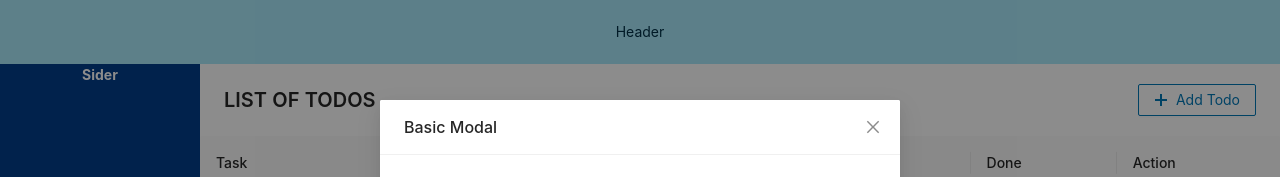
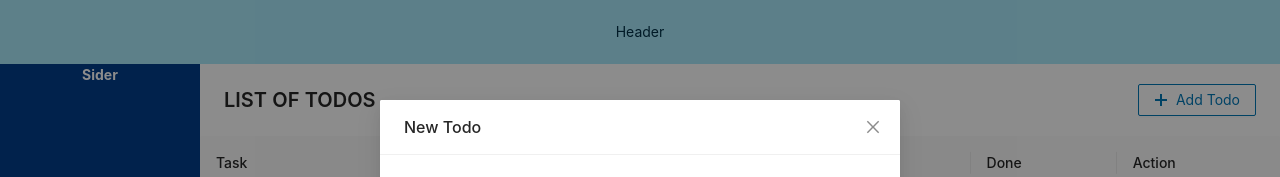
Before and after one commit to acalvom/react-redux-antd-app, a React (Create React App) app: page / in a window 1280 px wide. Both pictures are taken after a click on the button "Add Todo". Shown: the top 177 px of the page. Built offline with nearby package versions, Linux system fonts and the light colour scheme; data requests are answered from the project's data file.

Commit message:
Custom modal title #create-todo

```diff
--- a/src/components/AppContent/TodosHeader.jsx
+++ b/src/components/AppContent/TodosHeader.jsx
@@ -27,7 +27,7 @@ const TodosHeader = () => {
         }
       />
 
-      <Modal title="Basic Modal" visible={isModalVisible} onCancel={handleCancel} footer={null}>
+      <Modal title="New Todo" visible={isModalVisible} onCancel={handleCancel} footer={null}>
         <AddTodoForm />
       </Modal>
     </Fragment>
```
